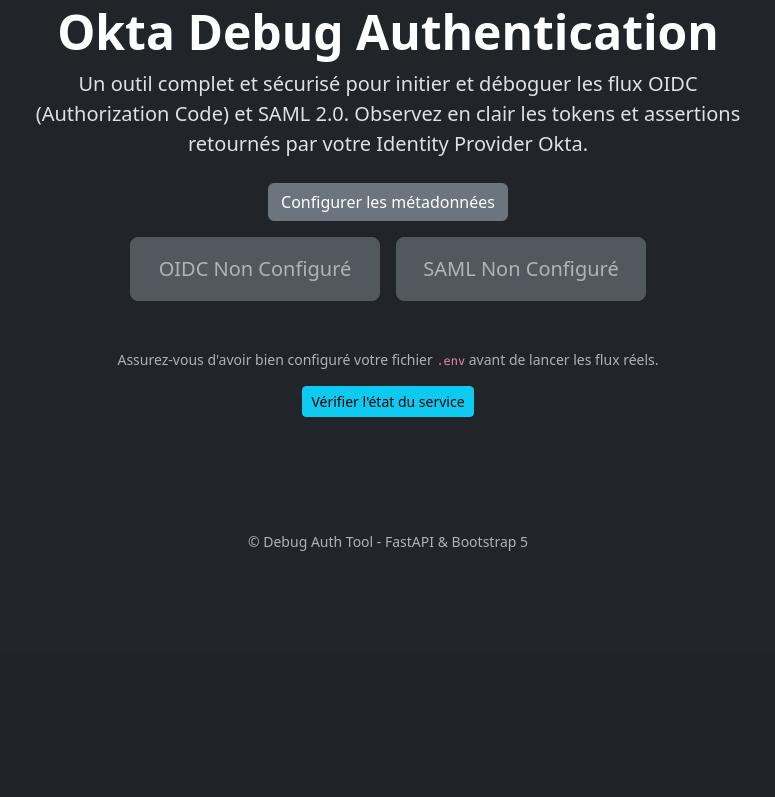
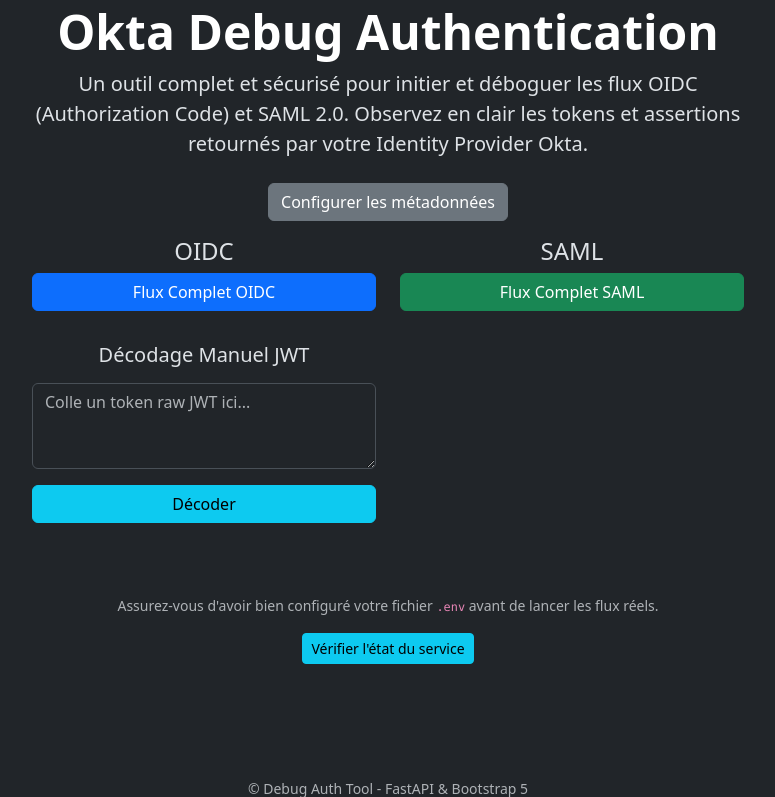
Before and after one commit to Hugo-PARMENTIER/Debug_Authentication, a FastAPI app: page / in a window 1280 px wide. Shown: the part 149-946 px from the top of the page, without its empty margins (252-1027 px from the left). Before the commit the page ends 700 px from the top, so only its background shows below. Run offline with FastAPI, Linux system fonts and the light colour scheme; some libraries are stand-ins or nearby versions.

Commit message:
fix: add missing manual JWT decoder input and JS handler

```diff
--- a/static/js/app.js
+++ b/static/js/app.js
@@ -1,7 +1,6 @@
 document.addEventListener('DOMContentLoaded', () => {
     document.getElementById('startOidc').addEventListener('click', () => startAuth('oidc'));
     document.getElementById('startSaml').addEventListener('click', () => startAuth('saml'));
-    document.getElementById('decodeJwtBtn').addEventListener('click', decodeManualJwt);
 });
 
 function displayResults(data) {
@@ -70,24 +69,25 @@ async function startAuth(provider) {
     }
 }
 
-async function decodeManualJwt() {
-    const token = document.getElementById('manualJwt').value;
-    if (!token) return;
+async function decodeJwt() {
+    const token = document.getElementById('jwt-input').value.trim();
+    if (!token) return alert('Veuillez entrer un token');
     document.getElementById('loading').style.display = 'block';
-    document.getElementById('results').innerHTML = '';
+    const resultsContainer = document.getElementById('manual-results');
+    resultsContainer.innerHTML = '';
     try {
         const res = await fetch('/decode-jwt', {
             method: 'POST',
             headers: { 'Content-Type': 'application/json' },
             body: JSON.stringify({ token })
         });
-        if (!res.ok) throw new Error(`HTTP ${res.status}`);
+        if (!res.ok) throw new Error(`Erreur ${res.status}`);
         const data = await res.json();
-        displayResults(data);
-        console.log('Decode success:', data);
+        displayResults(data); // Re-use the same display function
+        console.log('Décodage manuel OK:', data);
     } catch (err) {
-        document.getElementById('results').innerHTML = `<div class="alert alert-danger">${err.message}</div>`;
-        console.error('Decode error:', err);
+        resultsContainer.innerHTML = `<div class="alert alert-danger">${err.message}</div>`;
+        console.error('Erreur décodage:', err);
     } finally {
         document.getElementById('loading').style.display = 'none';
     }
--- a/templates/index.html
+++ b/templates/index.html
@@ -23,20 +23,23 @@
             </button>
         </div>
 
-        <div class="d-grid gap-3 d-sm-flex justify-content-sm-center">
-            {% if mock_mode or oidc_ready %}
-            <button id="startOidc" class="btn btn-primary btn-lg px-4 gap-3 shadow hero-btn">Démarrer
-                OIDC<br><small>(Authorization Code)</small></button>
-            {% else %}
-            <button class="btn btn-secondary btn-lg px-4 gap-3 hero-btn" disabled>OIDC Non Configuré</button>
-            {% endif %}
-
-            {% if mock_mode or saml_ready %}
-            <button id="startSaml" class="btn btn-success btn-lg px-4 shadow hero-btn">Démarrer SAML
-                2.0<br><small>(SSO)</small></button>
-            {% else %}
-            <button class="btn btn-secondary btn-lg px-4 hero-btn" disabled>SAML Non Configuré</button>
-            {% endif %}
+        <div class="row">
+            <div class="col-md-6">
+                <h4>OIDC</h4>
+                <div class="d-grid gap-2">
+                    <button id="startOidc" class="btn btn-primary">Flux Complet OIDC</button>
+                    <h5 class="mt-4">Décodage Manuel JWT</h5>
+                    <textarea id="jwt-input" class="form-control" rows="3" placeholder="Colle un token raw JWT ici..."></textarea>
+                    <button onclick="decodeJwt()" class="btn btn-info mt-2">Décoder</button>
+                    <div id="manual-results" class="mt-3"></div>
+                </div>
+            </div>
+            <div class="col-md-6">
+                <h4>SAML</h4>
+                <div class="d-grid gap-2">
+                    <button id="startSaml" class="btn btn-success">Flux Complet SAML</button>
+                </div>
+            </div>
         </div>
 
         <div id="loading" class="mt-4" style="display: none;">
```
Also changed, not shown: routes/oidc.py (+16 -1 lines).
